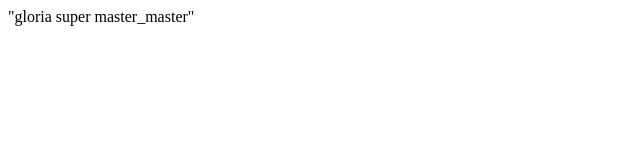
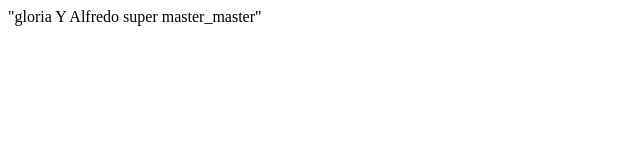
Before and after one commit to Reyesalfredo/mi-repositorio, a plain HTML site: page index.html in a window 1280 px wide. Shown: the full height of the page, 0-640 px from the left. Drawn offline with Linux system fonts and the light colour scheme.

Commit message:
Alfredoygloria

```diff
--- a/index.html
+++ b/index.html
@@ -6,6 +6,6 @@
     <title>Document</title>
 </head>
 <body>
-    "gloria super master_master"
+    "gloria Y Alfredo super master_master"
 </body>
 </html>
```
